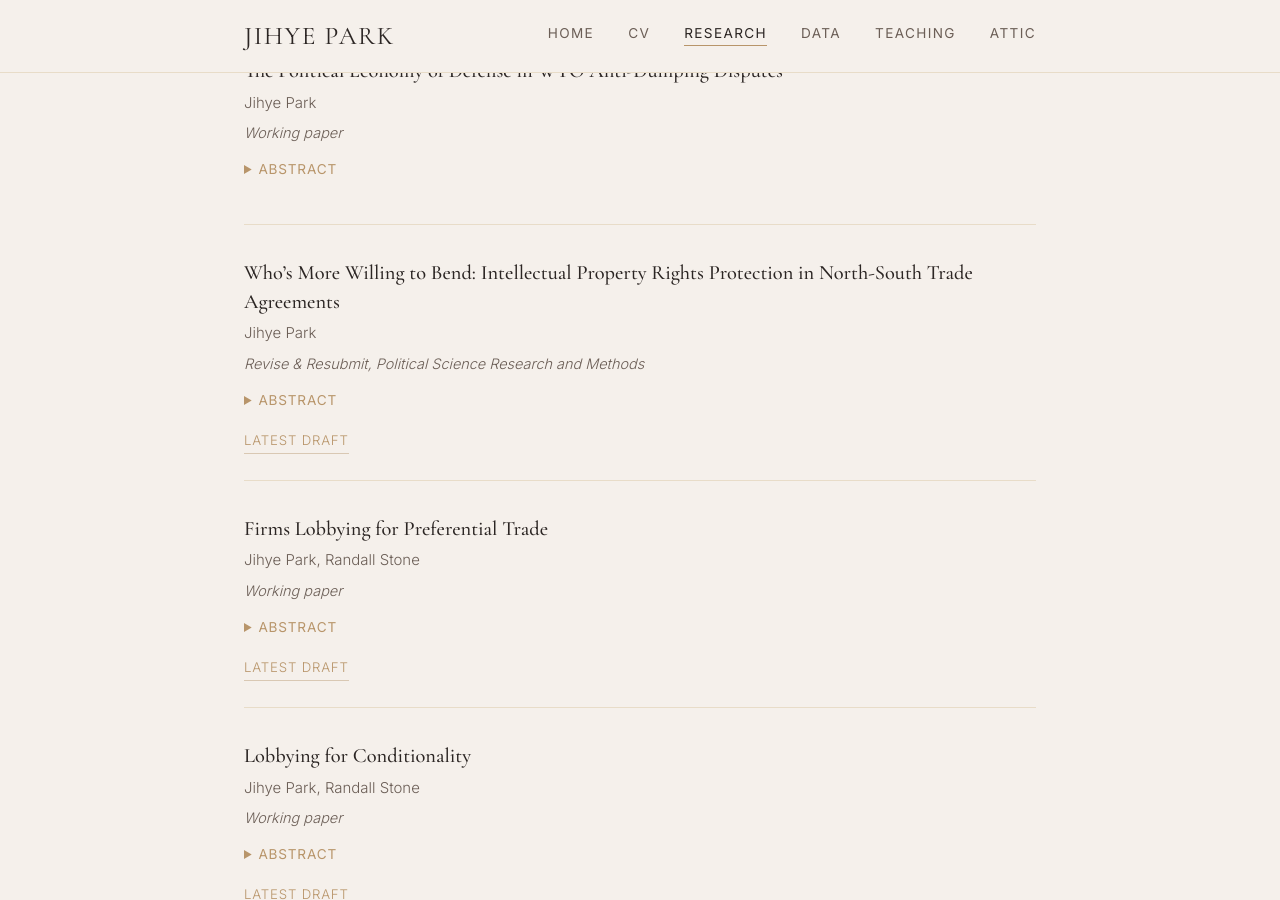
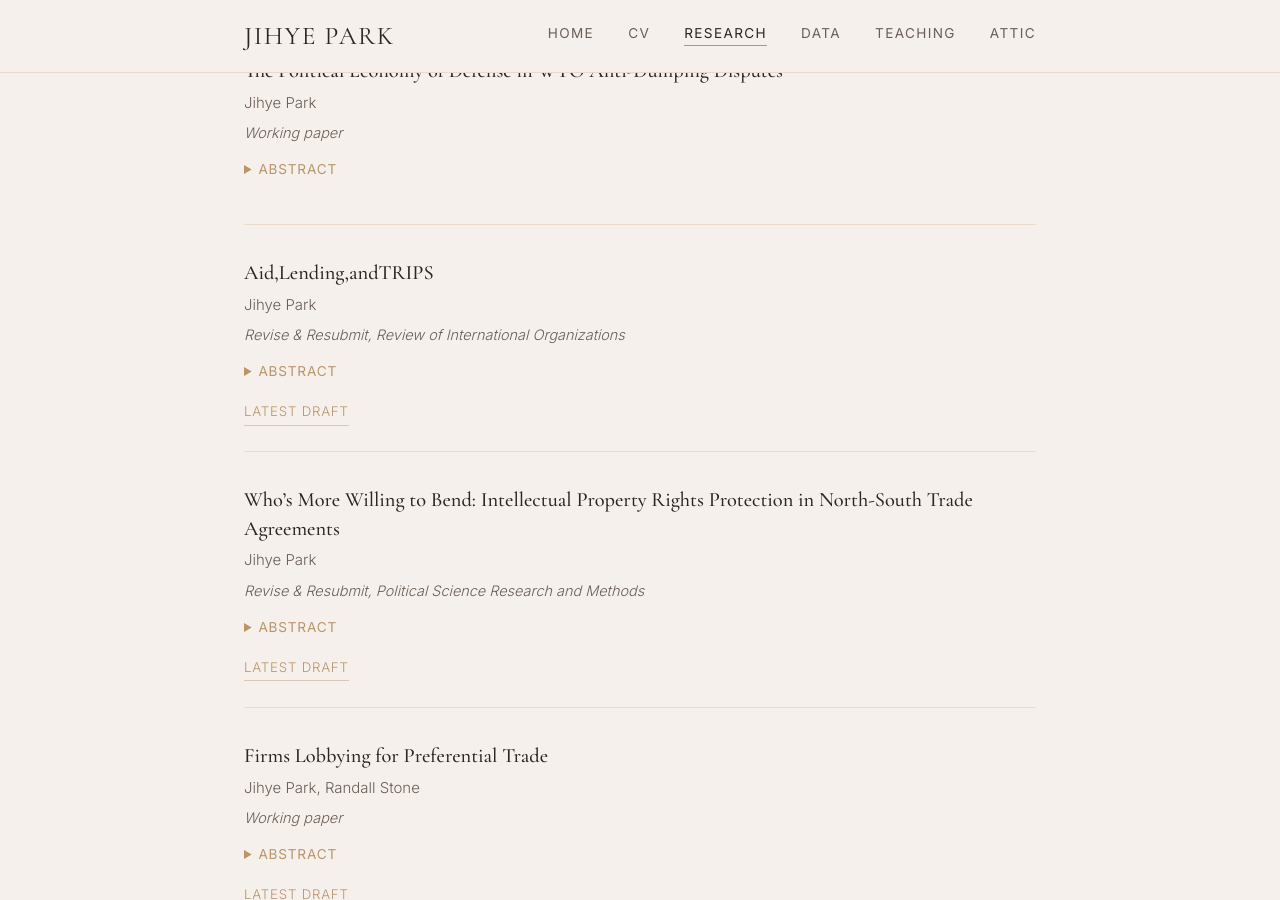
Before and after one commit to jacqpark/jacqpark.github.io, a Jekyll site: the page built from research.md, in a window 1280 px wide and 900 px high, scrolled down 931 px. Built offline with Jekyll 4.4.1, drawn with Linux system fonts in a browser that asks for light colours.

Commit message:
docs: auto-update publications metadata from PDFs

```diff
--- a/_data/publications.yml
+++ b/_data/publications.yml
@@ -55,9 +55,15 @@
 - title: 'When Do National Development Finance Institutions Mobilize Private Capital?: Evidence from Infrastructure Projects'
   authors: Jim Qian, Nicolas Bau, Simone Dietrich, Jihye Park
   category: in-progress
-  description: "Development finance institutions (DFIs) are central actors in closing infrastructure financing gaps in developing economies, yet we know little about when and how they mobilize private capital for infrastructure investment. This paper examines the conditions under which DFIs structure investments to attract private participation, using an original project-level dataset of infrastructure investments by twelve OECD-country DFIs. We combine large language model classification with human coding to identify DFI infrastructure investments, and link these to the World Bank's Private Participation in Infrastructure (PPI) database to analyze the composition of project consortia and financing structures.
-Our core argument is that private capital mobilization reflects a strategic tradeoff: it is more likely where projects are commercially viable and risks can be credibly priced, but less likely in low-return sectors and weaker institutional environments. We derive three expectations: mobilization is more likely in revenue-generating sectors (e.g., energy, transport) than in water and sanitation; in higher-income, institutionally stronger countries; and among DFIs with commercially oriented mandates. More public-service-oriented DFIs, by contrast, rely on non-conventional instruments such as guarantees and equity, and are more responsive to geostrategic priorities.
-We test these expectations using project-level models of both the likelihood and scale of private participation, exploiting within-DFI variation with sector and year fixed effects. The findings illuminate the organizational and political constraints shaping mobilization strategies, and advance understanding of how public development finance institutions structure the boundary between public and market-facing infrastructure provision."
+  description: 'Development finance institutions (DFIs) are central actors in closing infrastructure financing gaps in developing economies, yet we know little about when and how they mobilize private capital
+    for infrastructure investment. This paper examines the conditions under which DFIs structure investments to attract private participation, using an original project-level dataset of infrastructure investments
+    by twelve OECD-country DFIs. We combine large language model classification with human coding to identify DFI infrastructure investments, and link these to the World Bank''s Private Participation in
+    Infrastructure (PPI) database to analyze the composition of project consortia and financing structures. Our core argument is that private capital mobilization reflects a strategic tradeoff: it is more
+    likely where projects are commercially viable and risks can be credibly priced, but less likely in low-return sectors and weaker institutional environments. We derive three expectations: mobilization
+    is more likely in revenue-generating sectors (e.g., energy, transport) than in water and sanitation; in higher-income, institutionally stronger countries; and among DFIs with commercially oriented mandates.
+    More public-service-oriented DFIs, by contrast, rely on non-conventional instruments such as guarantees and equity, and are more responsive to geostrategic priorities. We test these expectations using
+    project-level models of both the likelihood and scale of private participation, exploiting within-DFI variation with sector and year fixed effects. The findings illuminate the organizational and political
+    constraints shaping mobilization strategies, and advance understanding of how public development finance institutions structure the boundary between public and market-facing infrastructure provision.'
 - title: Firms Lobbying for Preferential Trade
   authors: Jihye Park, Randall Stone
   category: working-papers
@@ -65,12 +71,12 @@ We test these expectations using project-level models of both the likelihood and
   year: 2025
   status: Working paper
   sort_order: 3
-  abstract: 'Lobbying disclosures often hide what firms lobby about, but we introduce new data and exploit timing to show that multinational firms lobby intensively about preferential trade agreements (PTAs).
+  abstract: Lobbying disclosures often hide what firms lobby about, but we introduce new data and exploit timing to show that multinational firms lobby intensively about preferential trade agreements (PTAs).
     We argue that some firms lobby for ratification, which lowers tariffs on imported intermediate inputs, while others lobby to shape PTA terms to influence behindthe-border regulations. Our empirical
     analysis untangles these incentives by identifying groups of firms with different motivations and investigating which branches of government they lobby and when. We use PanelMatch (Imai, Kim and Wang
     2023) to conduct staggered diff-in-diff analyses at the firm level, using Fortune Global 500 firms and a comprehensive set of US PTA negotiations. Pharmaceutical firms lobby for intellectual property
     rights protection; firms represented on the US Trade Representative’s general policy-making committee lobby to shape PTA provisions; other firms lobby for ratification of PTAs with countries where they
-    have investments.'
+    have investments.
 - title: Lobbying for Conditionality
   authors: Jihye Park, Randall Stone
   category: working-papers
@@ -86,18 +92,32 @@ We test these expectations using project-level models of both the likelihood and
     to the initiation of IMF program negotiations and find that US financial firms shift their lobbying efforts when the Fund negotiates with countries where they have investments. Money-center banks and
     non-banking financial firms shift in opposite directions, which makes their lobbying portfolios converge: banks reduce their lobbying about banking and increase lobbying about finance, while non-bank
     financial firms decrease lobbying about finance and increase lobbying about banking.'
-- title: "Who’s More Willing to Bend: Intellectual Property Rights Protection in North-South Trade Agreements"
+- title: 'Who’s More Willing to Bend: Intellectual Property Rights Protection in North-South Trade Agreements'
   authors: Jihye Park
   status: Revise & Resubmit, Political Science Research and Methods
   category: working-papers
   github_pdf: papers/working-papers/02__whos-more-willing-to-bend__RR-PSRM.pdf
   year: 2026
   sort_order: 2
-  abstract: "Introduction of the Agreement on Trade-Related Aspects of Intellectual Property Rights (TRIPS) marked the new era of intellectual property (IP) rights protection through preferential trade agreements
+  abstract: Introduction of the Agreement on Trade-Related Aspects of Intellectual Property Rights (TRIPS) marked the new era of intellectual property (IP) rights protection through preferential trade agreements
     (PTAs). TRIPS-plus IP rules impose substantial domestic costs on developing countries, yet many governments adopt them through preferential trade agreements with the United States and the European Union.
     This study explains TRIPS-plus adoption as a function of internal structural vulnerability and external political support. Developing countries whose labor-intensive exports rely heavily on discretionary
     preference schemes such as the Generalized System of Preferences face credible threats of suspension and therefore stronger incentives to formalize access through PTAs that include TRIPS-plus rules.
     A refined measure of political trade dependence that isolates these sensitive sectors captures this vulnerability more accurately than aggregate indicators, first introduced by Manger and Shadlen (2014).
     Foreign aid functions as a complementary mechanism that helps governments manage the domestic adjustment costs of strengthened IP protections, although compensation emerges only when obligations are
-    substantively deep and donors can mobilize aid coherently. Empirically, TWFE OLS estimates show that higher PTD significantly increases the likelihood of adopting TRIPS-plus provisions. PanelMatch
-    results confirm a short-lived rise in US aid after signature, while EU aid remains unresponsive due to weaker IP obligations and donor fragmentation."
+    substantively deep and donors can mobilize aid coherently. Empirically, TWFE OLS estimates show that higher PTD significantly increases the likelihood of adopting TRIPS-plus provisions. PanelMatch results
+    confirm a short-lived rise in US aid after signature, while EU aid remains unresponsive due to weaker IP obligations and donor fragmentation.
+- title: Aid,Lending,andTRIPS
+  authors: Jihye Park
+  status: Revise & Resubmit, Review of International Organizations
+  category: working-papers
+  github_pdf: papers/working-papers/01__aid-lending-trips__RR-RIO.pdf
+  year: 2025
+  sort_order: 1
+  abstract: 'The rise of superstar firms has accompanied the expansion of an international intellectual property (IP) regime that extends beyond the standards established in the WTO Agreement on Trade-Related
+    Aspects of Intellectual Property Rights (TRIPS). Despite sustained resistance from developing countries, the United States has successfully promoted TRIPS-plus provisions through preferential trade
+    agreements, with other advanced economies following. This study attributes US success in diffusing TRIPS-plus standards to the interaction between corporate lobbying and development finance allocation.
+    Using National Trade Es- timate (NTE) reports from 1995 to 2022, published by the US Trade Representative, I construct a semantic proxy for US assessments of IP protection in partner countries us- ing
+    the DeBERTa-v3 language model. The analysis shows that lobbying by US corporate elites systematically shapes USTR evaluations of foreign IP regimes and that countries facing greater IP-related criticism
+    are more likely to receive compensation for adopting TRIPS-plus commitments. Compensation varies by regime type: democracies receive increased foreign aid, while autocracies benefit more from International
+    Finance Corporation lending to the private sector.'
```
